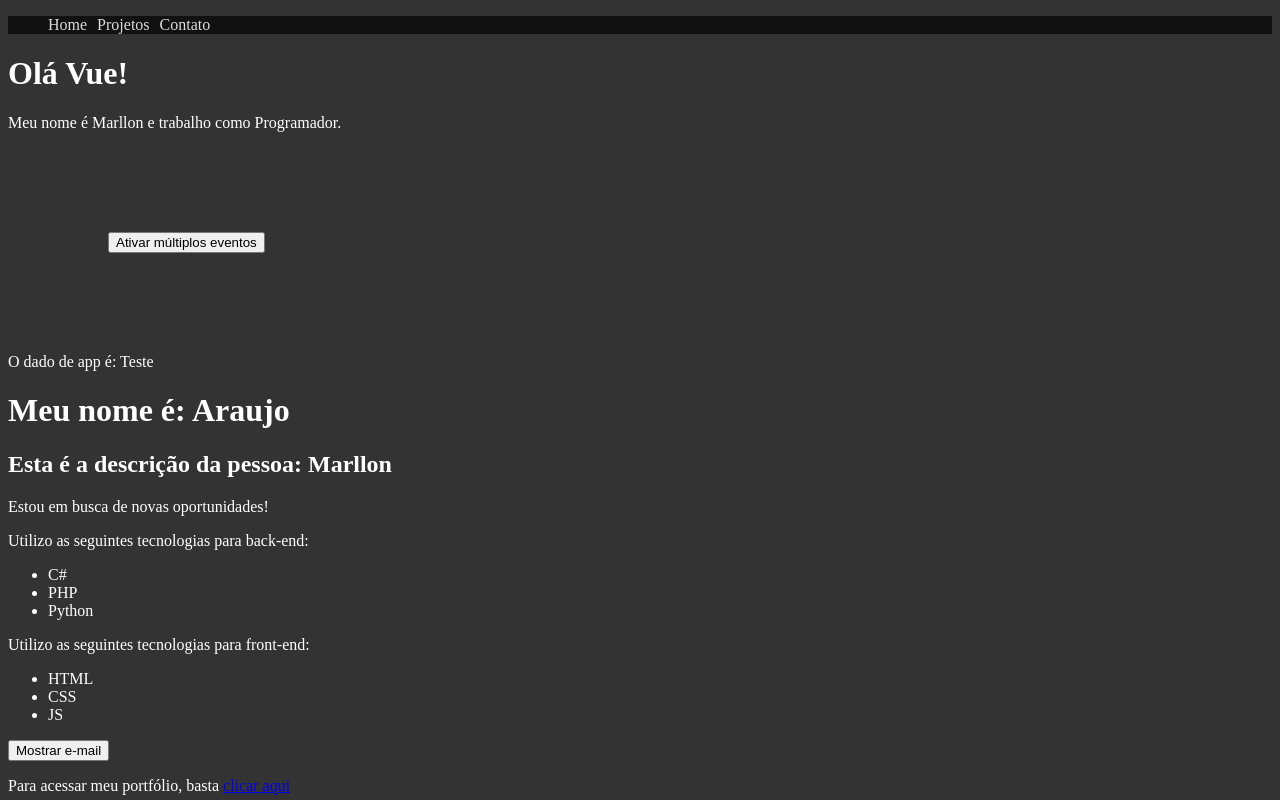
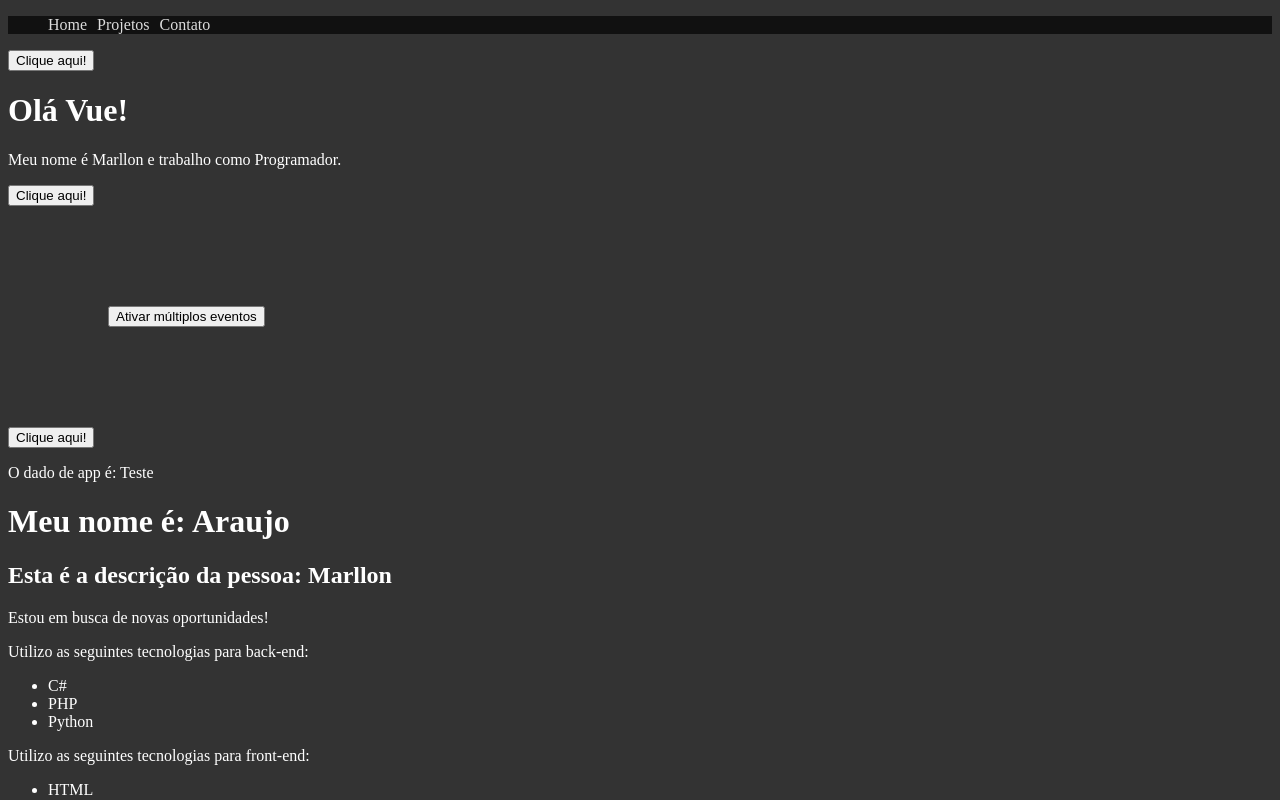
Before and after one commit to marllon2004/vue3, a Vue app in the folder 2_projeto_vue/: page / in a window 1280 px wide. Shown: the top 800 px of the page. Built offline with nearby package versions, Linux system fonts and the light colour scheme.

Commit message:
Reutilizacao de componentes

```diff
--- a/2_projeto_vue/src/components/PrimeiroComponente.vue
+++ b/2_projeto_vue/src/components/PrimeiroComponente.vue
@@ -1,17 +1,23 @@
 <template>
     <div>
+        <Reutilizacao />
         <h1>Olá Vue!</h1>
         <p>Meu nome é {{nome }} e trabalho como {{ profissao }}.</p>
+        <Reutilizacao />
         <MultiplosEventos />
+        <Reutilizacao />
     </div>
 </template>
 
 <script>
 import MultiplosEventos from './MultiplosEventos.vue'
+import Reutilizacao from './Reutilizacao.vue'
+
     export default {
         name: 'PrimeiroComponente',
         components: {
-            MultiplosEventos
+            MultiplosEventos,
+            Reutilizacao
         },
         data() {
             return {
--- /dev/null
+++ b/2_projeto_vue/src/components/Reutilizacao.vue
@@ -0,0 +1,22 @@
+<template>
+    <div>
+        <button @click="ativar">Clique aqui!</button>
+        <span v-show="ativou">Ativado!</span>
+    </div>
+</template>
+
+<script>
+export default {
+    name: 'Reutilizacao',
+    data() {
+        return {
+            ativou: false
+        }
+    },
+    methods: {
+        ativar() {
+            this.ativou = !this.ativou
+        }
+    }
+}
+</script>
```
